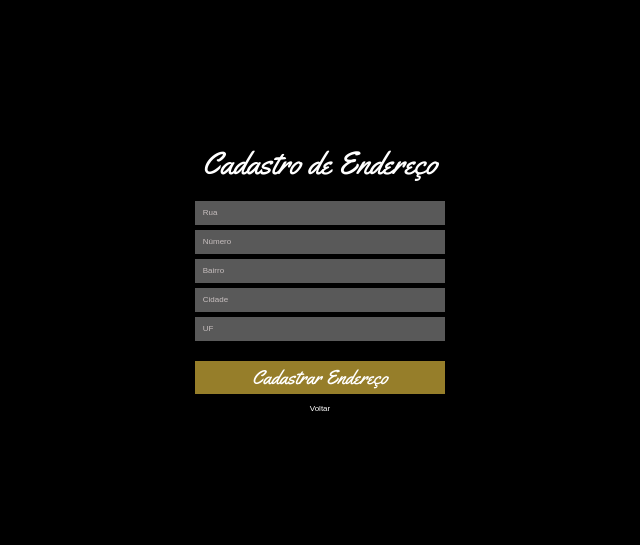
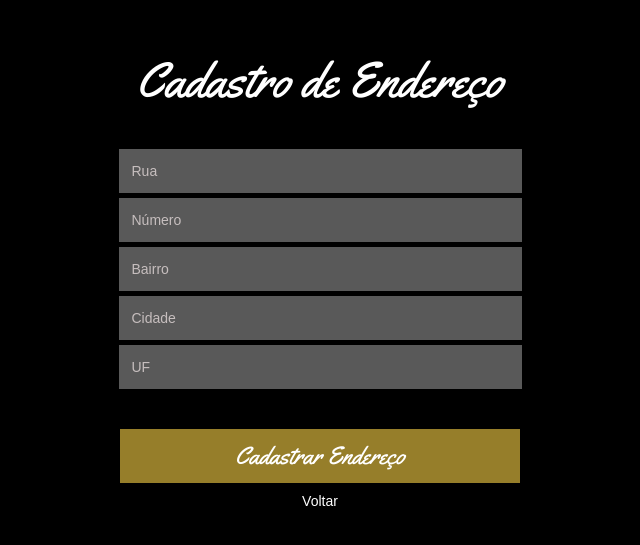
Before and after one commit to Mpadilhat/web, a React (Create React App) app: page /register in a window 1280 px wide. Shown: the part 123-668 px from the top of the page, without its empty margins (320-960 px from the left). Built offline with nearby package versions, Linux system fonts and the light colour scheme; a web font is replaced by a local one.

Commit message:
refactor register (#6)

```diff
--- a/src/screens/login/login.js
+++ b/src/screens/login/login.js
@@ -28,6 +28,7 @@ const Login = () => {
               value={senha}
               onChange={(e) => setSenha(e.target.value)}
               placeholder="Senha"
+              type="password"
             />
           </s.DivInput>
           <s.Div
--- a/src/screens/register/styled-register.js
+++ b/src/screens/register/styled-register.js
@@ -13,7 +13,7 @@ export const Container = styled.div`
 `;
 
 export const Box = styled.div`
-  width: 250px;
+  width: 400px;
   padding: 10px;
   display: flex;
   flex-direction: column;
@@ -24,16 +24,16 @@ export const Box = styled.div`
 export const Title = styled.label`
   font-family: "Yellowtail", cursive;
   color: white;
-  font-size: 32px;
-  margin-bottom: 10px;
+  font-size: 50px;
+  margin-bottom: 30px;
 `;
 
 export const Input = styled.input`
-  height: 20px;
+  height: 40px;
   width: 95%;
-  font-size: 8px;
+  font-size: 14px;
   background: rgba(255, 255, 255, 0.35);
-  padding: 2px 5px 2px 8px;
+  padding: 2px 10px 2px 13px;
   margin-top: 5px;
   border: 0;
   font-weight: normal;
@@ -47,11 +47,11 @@ export const Button = styled.button`
   width: 100%;
   background: rgba(250, 210, 70, 0.6);
   border: 0;
-  padding: 3px 0;
+  padding: 10px 0;
   font-family: "Yellowtail";
-  font-size: 20px;
+  font-size: 25px;
   color: white;
-  margin-top: 20px;
+  margin-top: 40px;
   cursor: pointer;
   :hover {
     opacity: 0.8;
@@ -59,7 +59,7 @@ export const Button = styled.button`
 `;
 
 export const Link = styled.a`
-  font-size: 8px;
+  font-size: 14px;
   color: white;
   margin-top: 10px;
   text-decoration: none;
```
